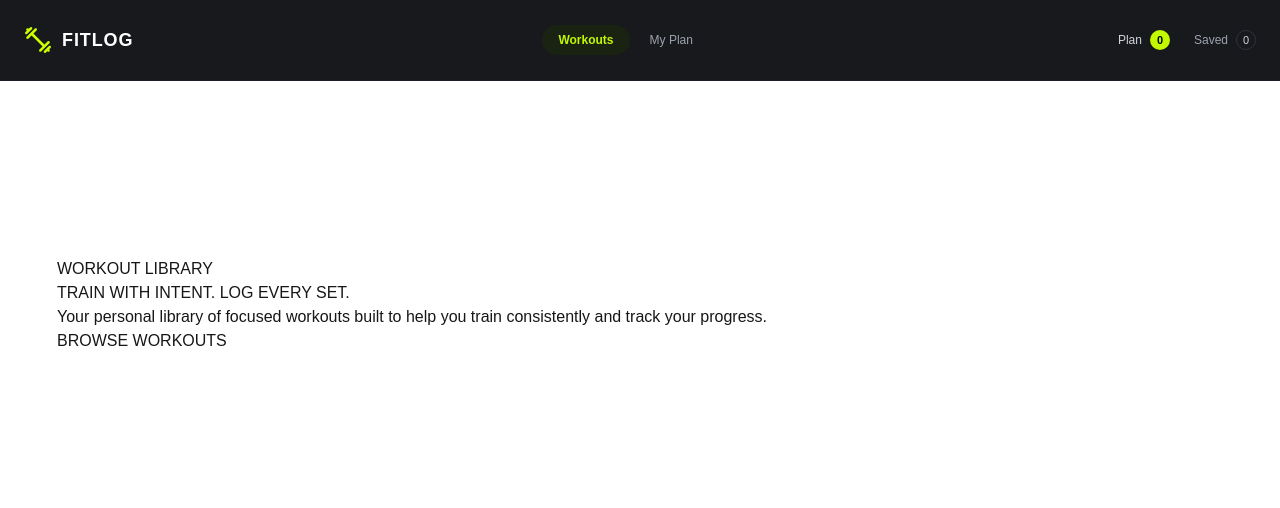
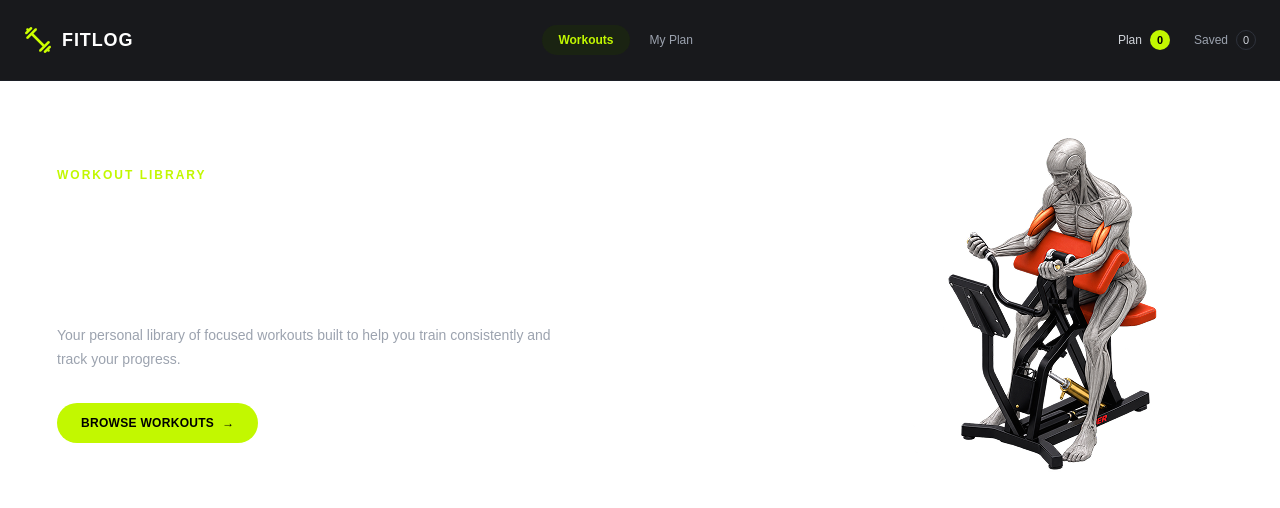
Before and after one commit to TanimSec/PH-ASSN-6_FIT-LOG, a Next.js app: page / in a window 1280 px wide. Shown: the top 508 px of the page. Built offline with nearby package versions, Linux system fonts and the light colour scheme.

Commit message:
style FitLog hero section

```diff
--- a/src/components/HeroSection.tsx
+++ b/src/components/HeroSection.tsx
@@ -1,29 +1,40 @@
+import Link from "next/link";
+import Image from "next/image";
+
 export default function HeroSection() {
   return (
-    <section className="mx-auto flex min-h-[448px] max-w-[1232px] items-center justify-between px-[33px]">
+    <section className="mx-auto flex min-h-[448px] max-w-[1232px] items-center justify-between gap-10 px-[33px]">
       {/* Left content */}
-      <div>
-        <p>
+      <div className="max-w-[558px]">
+        <p className="mb-4 text-xs font-semibold tracking-[2px] text-[#c2f800]">
           WORKOUT LIBRARY
         </p>
 
-        <h1>
+        <h1 className="text-5xl font-black uppercase leading-[1.05] tracking-tight text-white">
           TRAIN WITH INTENT. LOG EVERY SET.
         </h1>
 
-        <p>
+        <p className="mt-6 max-w-[500px] text-sm leading-6 text-[#9ca3af]">
           Your personal library of focused workouts built to help you train
           consistently and track your progress.
         </p>
 
-        <a href="#library">
+        <a
+          href="#library"
+          className="mt-8 inline-flex items-center rounded-full bg-[#c2f800] px-6 py-3 text-xs font-bold uppercase tracking-wide text-black"
+        >
           BROWSE WORKOUTS
+          <span className="ml-2">→</span>
         </a>
       </div>
 
       {/* Right image */}
-      <div>
-        {/* Hero image will go here */}
+      <div className="h-[334px] w-[334px] shrink-0 overflow-hidden rounded-2xl">
+        <img
+          src="/assets/banner.png"
+          alt="FitLog workout"
+          className="h-full w-full object-cover"
+        />
       </div>
     </section>
   );
```
